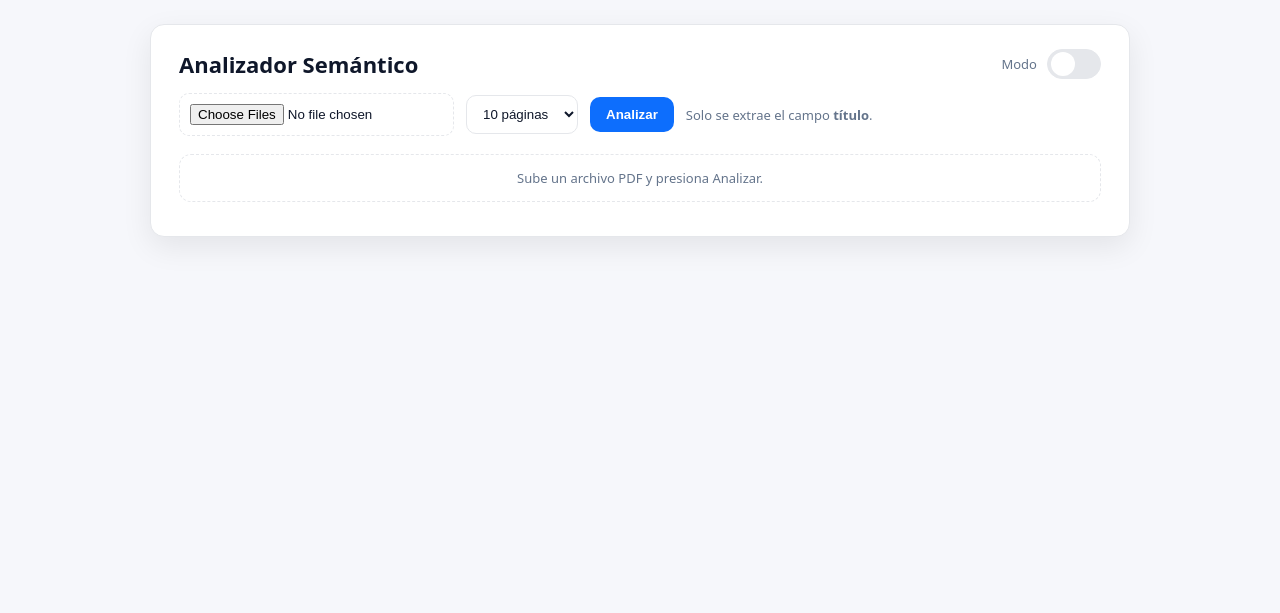
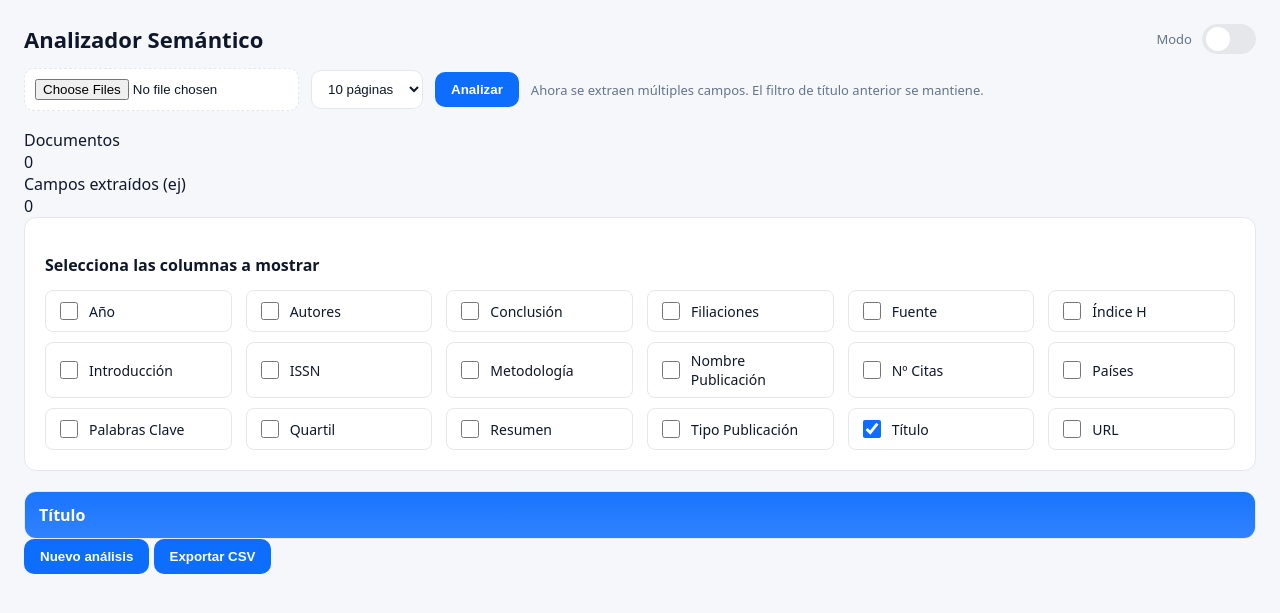
Before and after one commit to GustavoAAnpc/AnalizadorSemantico, a Flask app: page / in a window 1280 px wide. Shown: the top 613 px of the page. Run offline with Flask 3, Linux system fonts and the light colour scheme; lists and menus that the app fills with data are empty.

Commit message:
Varios filtros

```diff
--- a/app.py
+++ b/app.py
@@ -2,11 +2,33 @@ from flask import Flask, request, jsonify, render_template
 import io
 from pdf_utils import extraer_texto_desde_pdf, extraer_campos, CAMPOS
 
-app = Flask(__name__)
+app = Flask(__name__, static_folder="static", template_folder="templates")
+
+# Etiquetas legibles para el frontend
+COLUMNAS = {
+    "titulo": "Título",
+    "url": "URL",
+    "fuente": "Fuente",
+    "anio": "Año",
+    "paises": "Países",
+    "issn": "ISSN",
+    "tipoPublicacion": "Tipo Publicación",
+    "nombrePublicacion": "Nombre Publicación",
+    "autores": "Autores",
+    "filiaciones": "Filiaciones",
+    "quartil": "Quartil",
+    "indiceH": "Índice H",
+    "numeroCitas": "Nº Citas",
+    "resumen": "Resumen",
+    "palabrasClave": "Palabras Clave",
+    "introduccion": "Introducción",
+    "metodologia": "Metodología",
+    "conclusion": "Conclusión"
+}
 
 @app.route('/')
 def inicio():
-    return render_template("index.html", campos=CAMPOS)
+    return render_template("index.html", columnas=COLUMNAS)
 
 @app.route('/analizar', methods=['POST'])
 def analizar():
@@ -22,9 +44,9 @@ def analizar():
     flujo = io.BytesIO(archivo.read())
     texto, metadatos = extraer_texto_desde_pdf(flujo, max_paginas=max_paginas)
     campos = extraer_campos(texto, metadatos=metadatos)
-    normalizados = {k.lower(): (v if isinstance(v, str) else str(v)) for k, v in campos.items()}
 
-    return jsonify(normalizados)
+    # Normalizar keys a lower camelCase ya están así en pdf_utils; devolver JSON
+    return jsonify(campos)
 
 if __name__ == '__main__':
     app.run(debug=True)
--- a/static/script.js
+++ b/static/script.js
@@ -1,69 +1,179 @@
 let data = [];
-
-
 const root = document.documentElement;
 const savedTheme = localStorage.getItem('theme');
 const prefersDark = window.matchMedia && window.matchMedia('(prefers-color-scheme: dark)').matches;
 setTheme(savedTheme || (prefersDark ? 'dark' : 'light'));
+const COLUMNAS = JSON.parse(
+    document.getElementById("columnas-data").textContent
+);
+
 
 document.getElementById('themeToggle').addEventListener('click', () => {
   const next = root.getAttribute('data-theme') === 'dark' ? 'light' : 'dark';
   setTheme(next);
 });
-
 function setTheme(mode){
   if(mode === 'dark') root.setAttribute('data-theme','dark');
   else root.removeAttribute('data-theme');
   localStorage.setItem('theme', mode);
 }
 
+// Build UI for selector columns and table
+const resultEl = document.getElementById('result');
+function crearUIResultados() {
+  const html = `
+    <div class="resultados">
+      <div id="estadisticas" class="estadisticas"></div>
+      <div class="selector-columnas">
+        <h3>Selecciona las columnas a mostrar</h3>
+        <div id="gridColumnas" class="grid-columnas"></div>
+      </div>
+      <div class="contenedor-tabla">
+        <table>
+          <thead><tr id="cabeceraTabla"></tr></thead>
+          <tbody id="cuerpoTabla"></tbody>
+        </table>
+      </div>
+      <div class="acciones">
+        <button id="botonLimpiar" class="boton">Nuevo análisis</button>
+        <button id="botonExportar" class="boton">Exportar CSV</button>
+      </div>
+    </div>
+  `;
+  resultEl.innerHTML = html;
+  document.getElementById('botonLimpiar').addEventListener('click', limpiar);
+  document.getElementById('botonExportar').addEventListener('click', exportarCSV);
+}
+
+// Inicializar UI con COLUMNAS
+crearUIResultados();
+const gridColumnas = document.getElementById('gridColumnas');
+const cabeceraTabla = document.getElementById('cabeceraTabla');
+const cuerpoTabla = document.getElementById('cuerpoTabla');
+const estadisticas = document.getElementById('estadisticas');
+
+let columnasVisibles = ['titulo']; // por defecto
+
+function crearSelectorColumnas() {
+  gridColumnas.innerHTML = '';
+  Object.keys(COLUMNAS).forEach(clave => {
+    const div = document.createElement('div');
+    div.className = 'opcion-columna';
+    const checkbox = document.createElement('input');
+    checkbox.type = 'checkbox';
+    checkbox.id = `col-${clave}`;
+    checkbox.value = clave;
+    checkbox.checked = columnasVisibles.includes(clave);
+    checkbox.addEventListener('change', actualizarTabla);
+    const label = document.createElement('label');
+    label.htmlFor = `col-${clave}`;
+    label.textContent = COLUMNAS[clave];
+    div.appendChild(checkbox);
+    div.appendChild(label);
+    gridColumnas.appendChild(div);
+  });
+}
+
+function actualizarTabla() {
+  columnasVisibles = [];
+  document.querySelectorAll('#gridColumnas input[type="checkbox"]:checked').forEach(cb => columnasVisibles.push(cb.value));
+
+  // Cabecera
+  cabeceraTabla.innerHTML = '';
+  columnasVisibles.forEach(col => {
+    const th = document.createElement('th');
+    th.textContent = COLUMNAS[col] || col;
+    cabeceraTabla.appendChild(th);
+  });
+
+  // Cuerpo: múltiples filas (data)
+  cuerpoTabla.innerHTML = '';
+  for (const filaData of data) {
+    const tr = document.createElement('tr');
+    columnasVisibles.forEach(col => {
+      const td = document.createElement('td');
+      let valor = filaData[col] || '';
+      valor = String(valor).replace(/\n/g, '<br>');
+      td.innerHTML = `<div class="valor-campo">${valor || '<span class="valor-vacio">No disponible</span>'}</div>`;
+      tr.appendChild(td);
+    });
+    cuerpoTabla.appendChild(tr);
+  }
+}
+
+function mostrarEstadisticas() {
+  const camposExtraidos = data.length ? Object.keys(data[0]).filter(k => data[0][k]).length : 0;
+  estadisticas.innerHTML = `
+    <div class="tarjeta-estadistica"><div class="etiqueta-estadistica">Documentos</div><div class="valor-estadistica">${data.length}</div></div>
+    <div class="tarjeta-estadistica"><div class="etiqueta-estadistica">Campos extraídos (ej)</div><div class="valor-estadistica">${camposExtraidos}</div></div>
+  `;
+}
+
+function limpiar() {
+    location.reload();
+}
+
+
+// Exportar CSV
+function exportarCSV() {
+  if (!data.length) return alert('No hay datos para exportar');
+  let csv = columnasVisibles.map(c => `"${(COLUMNAS[c]||c).replace(/"/g,'""')}"`).join(',') + '\n';
+  for (const fila of data) {
+    const valores = columnasVisibles.map(c => `"${(fila[c] || '').toString().replace(/"/g,'""')}"`);
+    csv += valores.join(',') + '\n';
+  }
+  const blob = new Blob([csv], { type: 'text/csv;charset=utf-8;' });
+  const url = URL.createObjectURL(blob);
+  const a = document.createElement('a');
+  a.href = url;
+  a.download = 'datos_extraidos.csv';
+  a.click();
+  URL.revokeObjectURL(url);
+}
+
+// Manejo del formulario: enviar cada archivo al backend (secuencial)
 document.getElementById('form').addEventListener('submit', async (e) => {
   e.preventDefault();
   const files = document.getElementById('pdf').files;
   if (!files.length) return alert('Selecciona uno o más PDF');
+  const maxp = document.getElementById('maxp').value;
 
-  const maxp = document.getElementById('maxp').value;
+  // limpiar resultados previos
+  data = [];
+  crearSelectorColumnas();
 
   for (const f of files) {
     const fd = new FormData();
     fd.append('pdf', f);
     fd.append('maxp', maxp);
 
-    const res = await fetch('/analizar', { method: 'POST', body: fd });
-    const info = await res.json();
-
-    // <<<<< ESTE ES EL CAMBIO CLAVE >>>>>
-    data.push({ archivo: f.name, ...info });
+    try {
+      const res = await fetch('/analizar', { method: 'POST', body: fd });
+      if (!res.ok) {
+        const err = await res.json().catch(()=>({error:'error'}));
+        console.error('error', err);
+        alert('Error analizando ' + f.name);
+        continue;
+      }
+      const info = await res.json();
+      // normalizar nombres de claves (el backend ya devuelve en camelCase)
+      info.archivo = f.name;
+      data.push(info);
+      // permitir que el usuario active nuevas columnas conforme se agregan datos
+      crearSelectorColumnas();
+      actualizarTabla();
+      mostrarEstadisticas();
+    } catch (err) {
+      console.error(err);
+      alert('Fallo al analizar ' + f.name);
+    }
   }
 
-  renderTable(['archivo', 'titulo']);
+  // mostrar resultados completos
+  resultEl.querySelector('.resultados').classList.add('mostrar');
 });
 
-
-
-function renderTable(cols){
-  const r = document.getElementById('result');
-  let html = '<table><thead><tr>';
-  for(const c of cols) html += `<th>${c}</th>`;
-  html += '</tr></thead><tbody>';
-
-  for(const row of data){
-    html += '<tr>';
-    for(const c of cols){
-      const key = c.toLowerCase();
-      let v = row[key] || '';
-      v = String(v).replace(/\n/g,'<br>');
-      html += `<td>${v}</td>`;
-    }
-    html += '</tr>';
-  }
-
-  html += '</tbody></table>';
-  r.innerHTML = html;
-}
-
-
-function renderError(message){
-  const r = document.getElementById('result');
-  r.innerHTML = `<div class="empty" style="color:#ef4444;border-color:#ef4444">${message}</div>`;
-}
+// Inicializar controles
+crearSelectorColumnas();
+actualizarTabla();
+mostrarEstadisticas();
--- a/static/styles.css
+++ b/static/styles.css
@@ -1,49 +1,292 @@
-    :root{
-      --bg:#f6f7fb;
-      --card:#ffffff;
-      --text:#0f172a;
-      --muted:#64748b;
-      --primary:#0d6efd;
-      --primary-contrast:#ffffff;
-      --border:#e5e7eb;
-      --shadow:0 10px 30px rgba(0,0,0,.08);
-      --input-bg:#ffffff;
-    }
-    [data-theme="dark"]{
-      --bg:#0b1220;
-      --card:#0f172a;
-      --text:#e5e7ef;
-      --muted:#9aa3b2;
-      --primary:#60a5fa;
-      --primary-contrast:#0b1220;
-      --border:#1f2937;
-      --shadow:0 12px 30px rgba(0,0,0,.45);
-      --input-bg:#0b1220;
-    }
-    *{box-sizing:border-box}
-    body{font-family:system-ui,-apple-system,Segoe UI,Roboto,Arial,sans-serif;margin:0;padding:24px;background:var(--bg);color:var(--text);transition:background-color .35s ease,color .35s ease}
-    .wrap{max-width:980px;margin:auto;background:var(--card);padding:24px 28px;border-radius:14px;box-shadow:var(--shadow);border:1px solid var(--border);transition:background-color .35s ease,color .35s ease,border-color .35s ease,box-shadow .35s ease}
-    .topbar{display:flex;align-items:center;justify-content:space-between;gap:12px;margin-bottom:14px}
-    h2{margin:0;font-size:22px}
-    .controls{display:flex;flex-wrap:wrap;gap:12px;align-items:center;margin-top:10px}
-    .file{display:inline-block}
-    input[type="file"]{background:var(--input-bg);border:1px dashed var(--border);padding:10px;border-radius:10px;color:var(--text);transition:background-color .35s ease,color .35s ease,border-color .35s ease}
-    select{background:var(--input-bg);color:var(--text);border:1px solid var(--border);padding:10px 12px;border-radius:10px;transition:background-color .35s ease,color .35s ease,border-color .35s ease}
-    button{background:var(--primary);color:var(--primary-contrast);border:none;padding:10px 16px;border-radius:10px;cursor:pointer;font-weight:600;transition:transform .05s ease,opacity .2s ease}
-    button:active{transform:translateY(1px)}
-    .icon-btn{display:inline-flex;align-items:center;gap:8px}
-    .muted{color:var(--muted);font-size:13px}
-    .right{display:flex;align-items:center;gap:10px}
-    .toggle{position:relative;width:54px;height:30px;background:var(--border);border-radius:999px;cursor:pointer;border:1px solid var(--border);transition:background-color .25s ease,border-color .25s ease}
-    .knob{position:absolute;top:50%;left:3px;transform:translateY(-50%);width:24px;height:24px;background:#fff;border-radius:50%;transition:left .22s ease,background-color .22s ease}
-    [data-theme="dark"] .knob{left:27px;background:#111827}
-    .labels{display:flex;align-items:center;gap:6px;font-size:13px}
-    .result{margin-top:18px}
-    table{border-collapse:separate;border-spacing:0;width:100%;margin-top:12px;border:1px solid var(--border);border-radius:12px;overflow:hidden;transition:border-color .35s ease}
-    thead th{background:linear-gradient(180deg, rgba(13,110,253,.95), rgba(13,110,253,.85));color:#fff;text-align:left;padding:12px 14px;transition:background-color .35s ease,color .35s ease}
-    tbody td{border-top:1px solid var(--border);padding:12px 14px;vertical-align:top;background:var(--card);color:var(--text);transition:background-color .35s ease,color .35s ease,border-color .35s ease}
-    @media (prefers-reduced-motion: reduce){
-      *, *::before, *::after{transition:none !important}
-    }
-    .empty{padding:14px;border:1px dashed var(--border);border-radius:12px;text-align:center}
-    .footer{margin-top:10px}
+/* =========================================================
+   VARIABLES
+========================================================= */
+:root {
+  --bg: #f6f7fb;
+  --card: #ffffff;
+  --text: #0f172a;
+  --muted: #64748b;
+  --primary: #0d6efd;
+  --primary-contrast: #ffffff;
+  --border: #e5e7eb;
+  --shadow: 0 10px 30px rgba(0,0,0,.08);
+  --input-bg: #ffffff;
+}
+
+[data-theme="dark"] {
+  --bg: #0b1220;
+  --card: #0f172a;
+  --text: #e5e7ef;
+  --muted: #9aa3b2;
+  --primary: #60a5fa;
+  --primary-contrast: #0b1220;
+  --border: #1f2937;
+  --shadow: 0 12px 30px rgba(0,0,0,.45);
+  --input-bg: #0b1220;
+}
+
+/* =========================================================
+   RESET
+========================================================= */
+* {
+  box-sizing: border-box;
+}
+
+/* =========================================================
+   BASE
+========================================================= */
+body {
+  font-family: system-ui, -apple-system, Segoe UI, Roboto, Arial, sans-serif;
+  margin: 0;
+  padding: 24px;
+  background: var(--bg);
+  color: var(--text);
+  transition: background-color .35s ease, color .35s ease;
+}
+
+/* =========================================================
+   QUITAR CONTENEDOR (ANTES .wrap)
+========================================================= */
+.wrap {
+  width: 100%;
+  max-width: 100%;
+  padding: 0;
+  margin: 0;
+  background: none;
+  border: none;
+  box-shadow: none;
+  border-radius: 0;
+}
+
+/* =========================================================
+   LAYOUT
+========================================================= */
+.topbar {
+  display: flex;
+  align-items: center;
+  justify-content: space-between;
+  gap: 12px;
+  margin-bottom: 14px;
+}
+
+h2 {
+  margin: 0;
+  font-size: 22px;
+}
+
+.controls {
+  display: flex;
+  flex-wrap: wrap;
+  gap: 12px;
+  align-items: center;
+  margin-top: 10px;
+}
+
+.file {
+  display: inline-block;
+}
+
+/* =========================================================
+   INPUTS
+========================================================= */
+input[type="file"] {
+  background: var(--input-bg);
+  border: 1px dashed var(--border);
+  padding: 10px;
+  border-radius: 10px;
+  color: var(--text);
+  transition: background-color .35s ease, color .35s ease, border-color .35s ease;
+}
+
+select {
+  background: var(--input-bg);
+  color: var(--text);
+  border: 1px solid var(--border);
+  padding: 10px 12px;
+  border-radius: 10px;
+  transition: background-color .35s ease, color .35s ease, border-color .35s ease;
+}
+
+/* =========================================================
+   BUTTONS
+========================================================= */
+button {
+  background: var(--primary);
+  color: var(--primary-contrast);
+  border: none;
+  padding: 10px 16px;
+  border-radius: 10px;
+  cursor: pointer;
+  font-weight: 600;
+  transition: transform .05s ease, opacity .2s ease;
+}
+
+button:active {
+  transform: translateY(1px);
+}
+
+.icon-btn {
+  display: inline-flex;
+  align-items: center;
+  gap: 8px;
+}
+
+/* =========================================================
+   TEXT HELPERS
+========================================================= */
+.muted {
+  color: var(--muted);
+  font-size: 13px;
+}
+
+.right {
+  display: flex;
+  align-items: center;
+  gap: 10px;
+}
+
+/* =========================================================
+   TOGGLE
+========================================================= */
+.toggle {
+  position: relative;
+  width: 54px;
+  height: 30px;
+  background: var(--border);
+  border-radius: 999px;
+  cursor: pointer;
+  border: 1px solid var(--border);
+  transition: background-color .25s ease, border-color .25s ease;
+}
+
+.knob {
+  position: absolute;
+  top: 50%;
+  left: 3px;
+  transform: translateY(-50%);
+  width: 24px;
+  height: 24px;
+  background: #fff;
+  border-radius: 50%;
+  transition: left .22s ease, background-color .22s ease;
+}
+
+[data-theme="dark"] .knob {
+  left: 27px;
+  background: #111827;
+}
+
+.labels {
+  display: flex;
+  align-items: center;
+  gap: 6px;
+  font-size: 13px;
+}
+
+/* =========================================================
+   RESULTS & TABLE
+========================================================= */
+.result {
+  margin-top: 18px;
+  width: 100%;
+}
+
+table {
+  border-collapse: separate;
+  border-spacing: 0;
+  width: 100%;
+  margin-top: 12px;
+  border: 1px solid var(--border);
+  border-radius: 12px;
+  overflow: hidden;
+  transition: border-color .35s ease;
+}
+
+thead th {
+  background: linear-gradient(180deg, rgba(13,110,253,.95), rgba(13,110,253,.85));
+  color: #fff;
+  text-align: left;
+  padding: 12px 14px;
+}
+
+tbody td {
+  border-top: 1px solid var(--border);
+  padding: 12px 14px;
+  vertical-align: top;
+  background: var(--card);
+  color: var(--text);
+}
+
+/* =========================================================
+   MISC
+========================================================= */
+.empty {
+  padding: 14px;
+  border: 1px dashed var(--border);
+  border-radius: 12px;
+  text-align: center;
+}
+
+.footer {
+  margin-top: 10px;
+}
+
+/* =========================================================
+   SELECTOR COLUMNAS
+========================================================= */
+.selector-columnas {
+  background: var(--card);
+  padding: 20px;
+  border-radius: 12px;
+  margin-bottom: 20px;
+  border: 1px solid var(--border);
+  width: 100%;
+}
+
+.selector-columnas h3 {
+  margin-bottom: 14px;
+  font-size: 16px;
+  font-weight: 600;
+  color: var(--text);
+}
+
+/* Grid flexible */
+.grid-columnas {
+  display: grid;
+  grid-template-columns: repeat(auto-fill, minmax(180px, 1fr));
+  gap: 10px 14px;
+  width: 100%;
+}
+
+/* Opción */
+.opcion-columna {
+  display: flex;
+  align-items: center;
+  gap: 8px;
+  background: var(--input-bg);
+  border-radius: 8px;
+  padding: 8px 10px;
+  border: 1px solid var(--border);
+}
+
+.opcion-columna:hover {
+  background: rgba(0,0,0,0.04);
+}
+
+[data-theme="dark"] .opcion-columna:hover {
+  background: rgba(255,255,255,0.05);
+}
+
+.opcion-columna input[type="checkbox"] {
+  width: 18px;
+  height: 18px;
+  cursor: pointer;
+  accent-color: var(--primary);
+}
+
+.opcion-columna label {
+  margin: 0;
+  cursor: pointer;
+  color: var(--text);
+  font-size: 14px;
+}
--- a/templates/index.html
+++ b/templates/index.html
@@ -1,5 +1,5 @@
 <!doctype html>
-<html>
+<html lang="es">
 <head>
   <meta charset="utf-8">
   <meta name="viewport" content="width=device-width, initial-scale=1">
@@ -22,29 +22,32 @@
       <div class="controls">
         <div class="file">
           <input type="file" id="pdf" name="pdf" accept="application/pdf" multiple>
+        </div>
 
-        </div>
         <select id="maxp" aria-label="Páginas a analizar">
           <option value="5">5 páginas</option>
           <option value="10" selected>10 páginas</option>
           <option value="20">20 páginas</option>
         </select>
+
         <button id="go" class="icon-btn" type="submit">Analizar</button>
-        <div class="muted">Solo se extrae el campo <strong>título</strong>.</div>
+        <div class="muted">Ahora se extraen múltiples campos. El filtro de título anterior se mantiene.</div>
       </div>
     </form>
 
     <div id="result" class="result">
-      <div class="empty muted">Sube un archivo PDF y presiona Analizar.</div>
+      <div class="empty muted">Sube uno o varios PDFs y presiona Analizar.</div>
     </div>
 
     <div class="footer muted"></div>
   </div>
 
-<script>
-  const FIELDS = ["titulo"];
+  <!-- Columnas que envía backend -->
+<script id="columnas-data" type="application/json">
+  {{ columnas|tojson }}
 </script>
 
 <script src="{{ url_for('static', filename='script.js') }}"></script>
+
 </body>
 </html>
```
Also changed, not shown: pdf_utils.py (+115 -2 lines).
